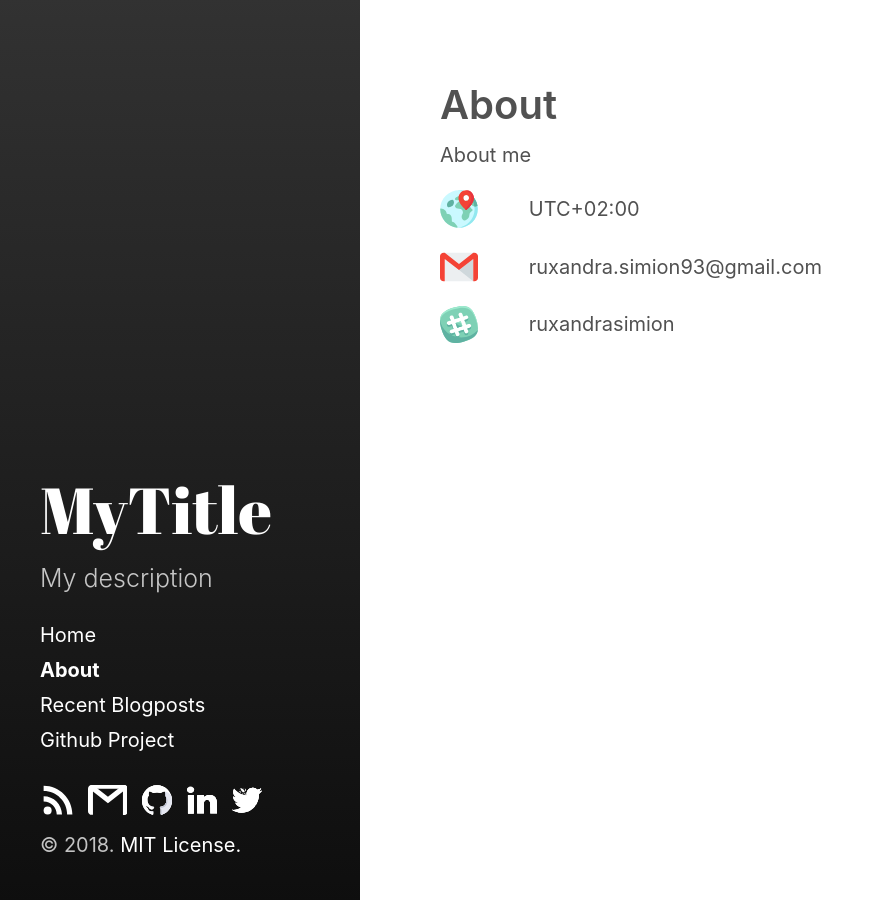
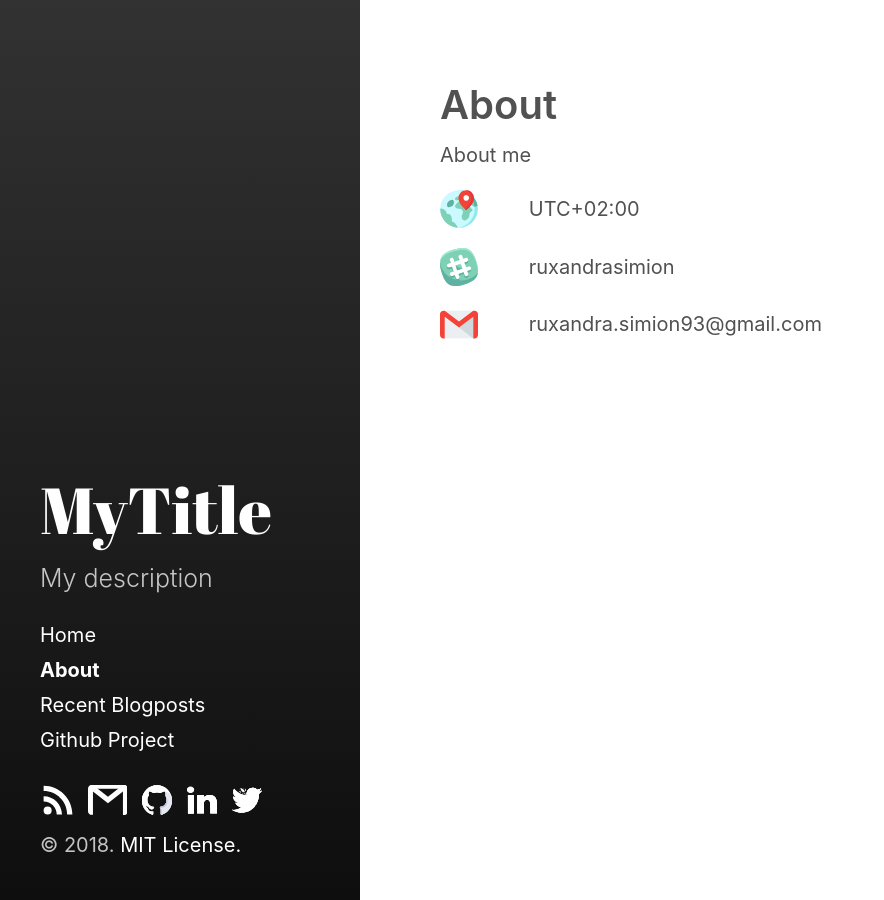
Before and after one commit to ruxandraS/ruxandraS.github.io, a Jekyll site: the page built from about.md, in a window 1280 px wide. Shown: the whole page, without its empty margins (0-884 px from the left). Built offline with Jekyll 4.4.1, drawn with Linux system fonts in a browser that asks for light colours.

Commit message:
Change about order

```diff
--- a/about.md
+++ b/about.md
@@ -17,6 +17,15 @@ About me
 
 <p>
 	<div style="display:inline-block; min-width:2.2cm; height:1cm; align: center;vertical-align: middle;">
+		<img src="https://ruxandraS.github.io/assets/images/irc.svg" style="height:1cm;"/>
+	</div>
+	<div style="display:inline-block;vertical-align: middle;">
+		ruxandrasimion
+	</div>
+</p>
+
+<p>
+	<div style="display:inline-block; min-width:2.2cm; height:1cm; align: center;vertical-align: middle;">
 		<img src="https://ruxandraS.github.io/assets/images/gmail.svg" style="height:1cm;"/>
 	</div>
 	<div style="display:inline-block;vertical-align: middle;">
@@ -24,14 +33,6 @@ About me
 	</div>
 </p>
 
-<p>
-	<div style="display:inline-block; min-width:2.2cm; height:1cm; align: center;vertical-align: middle;">
-		<img src="https://ruxandraS.github.io/assets/images/irc.svg" style="height:1cm;"/>
-	</div>
-	<div style="display:inline-block;vertical-align: middle;">
-		ruxandrasimion
-	</div>
-</p>
 
 <!-- | ![Alt text](https://ruxandraS.github.io/assets/images/pin.svg)   | UTC+02:00                   |
 | ![Alt text](https://ruxandraS.github.io/assets/images/gmail.svg) | ruxandra.simion93@gmail.com |
```
Also changed, not shown: 3 other files.
